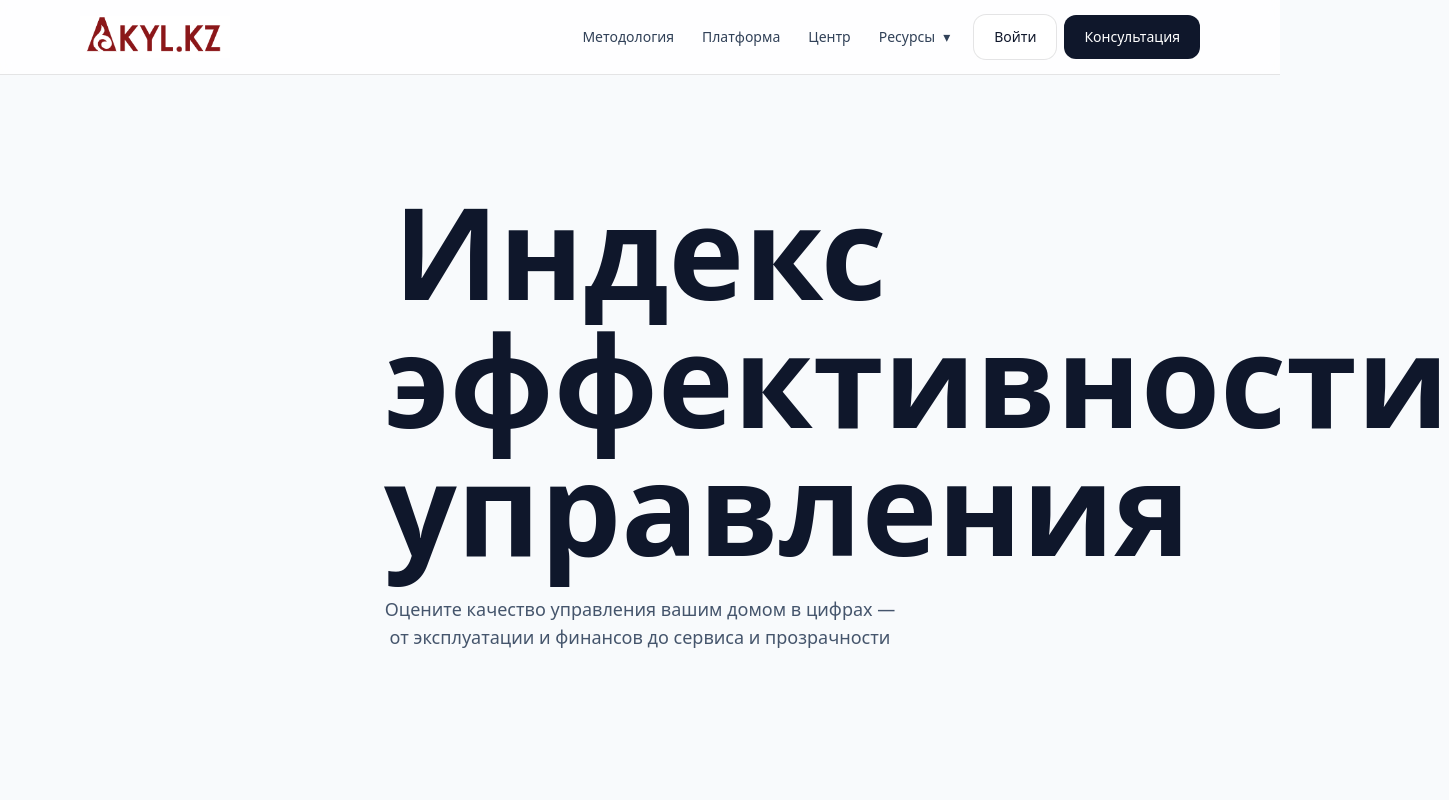
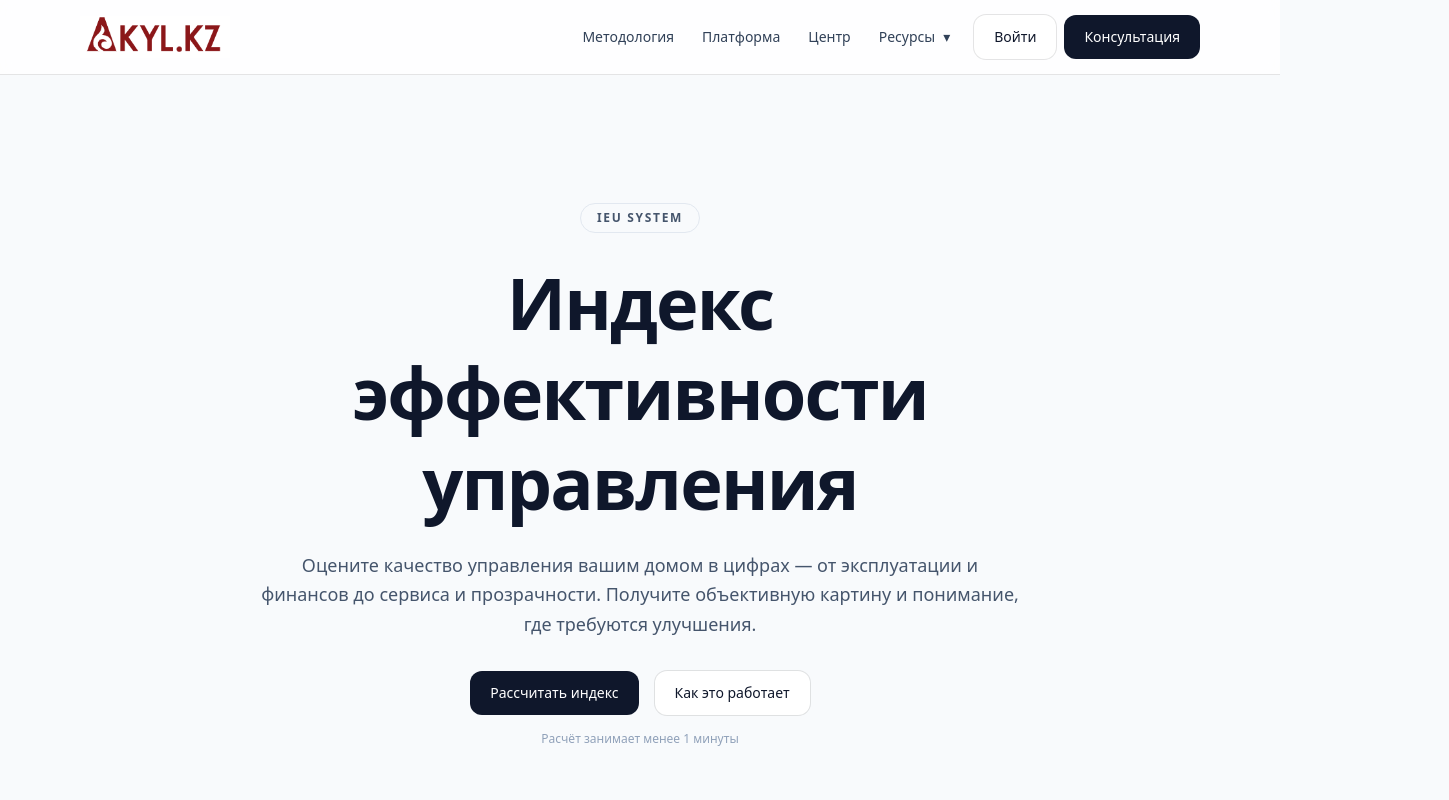
Before and after one commit to zairziyamdun/-akyl-, a Next.js app in the folder frontend/: page /efficiency-index in a window 1280 px wide. Shown: the top 800 px of the page, 1449 px wide, since content can reach past the window. Built offline with nearby package versions, Linux system fonts and the light colour scheme.

Commit message:
index-effec page upgrade

```diff
--- a/frontend/components/efficiency-index/Header64.tsx
+++ b/frontend/components/efficiency-index/Header64.tsx
@@ -1,14 +1,48 @@
+"use client";
+
+import Link from "next/link";
+import { Button } from "@/components/ui/Button";
+
 export function Header64() {
   return (
-    <section className="px-[5%] py-16 md:py-24 lg:py-28">
-      <div className="mx-auto max-w-lg text-center">
-        <h1 className="mb-5 text-6xl font-bold md:mb-6 md:text-8xl lg:text-9xl">
+    <section className="px-[5%] py-20 md:py-28 lg:py-32">
+      <div className="mx-auto max-w-3xl text-center">
+
+        {/* Badge */}
+        <div className="mb-6 inline-flex items-center rounded-full border border-slate-200 bg-slate-50 px-4 py-1.5 text-xs font-semibold uppercase tracking-[0.14em] text-slate-600">
+          IEU System
+        </div>
+
+        {/* Title */}
+        <h1 className="text-4xl font-bold leading-tight tracking-tight text-slate-900 md:text-6xl lg:text-7xl">
           Индекс эффективности управления
         </h1>
-        <p className="text-slate-600 md:text-lg">
+
+        {/* Description */}
+        <p className="mt-6 text-base leading-relaxed text-slate-600 md:text-lg">
           Оцените качество управления вашим домом в цифрах — от эксплуатации и
-          финансов до сервиса и прозрачности
+          финансов до сервиса и прозрачности. Получите объективную картину и
+          понимание, где требуются улучшения.
         </p>
+
+        {/* Buttons */}
+        <div className="mt-8 flex flex-wrap items-center justify-center gap-4">
+
+          <Link href="#calculator">
+            <Button>Рассчитать индекс</Button>
+          </Link>
+
+          <Link href="/methodology">
+            <Button variant="secondary">Как это работает</Button>
+          </Link>
+
+        </div>
+
+        {/* Extra hint */}
+        <p className="mt-4 text-xs text-slate-400">
+          Расчёт занимает менее 1 минуты
+        </p>
+
       </div>
     </section>
   );
```
